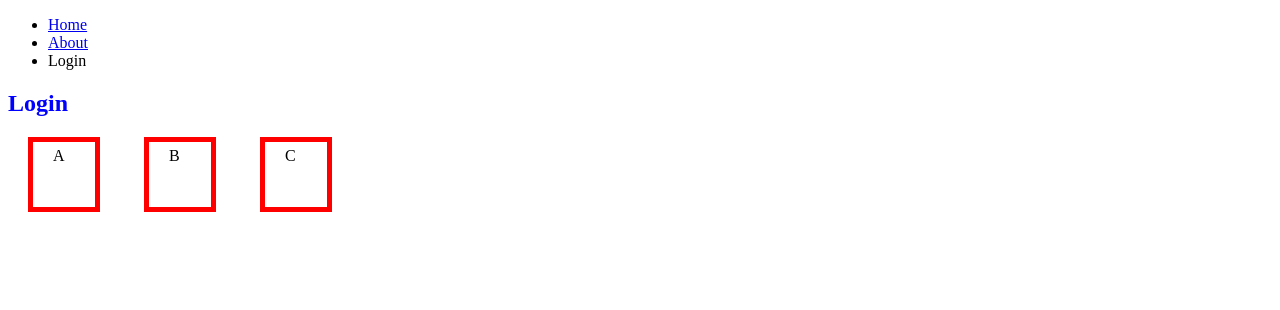
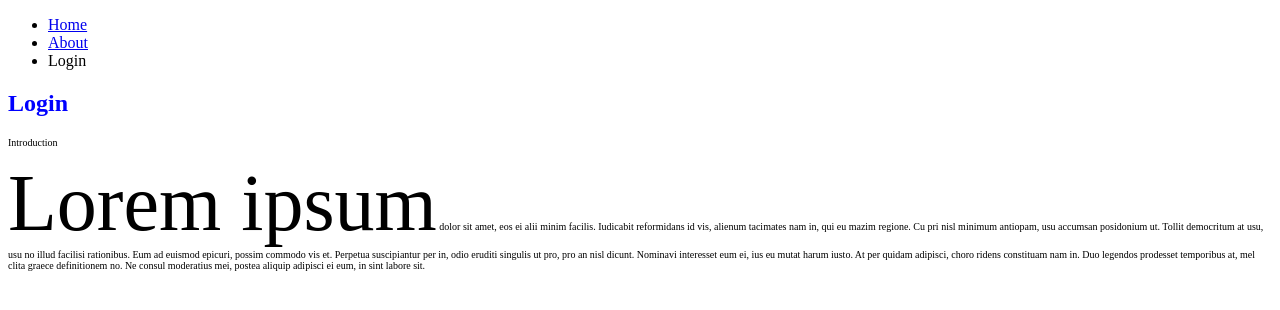
Before and after one commit to Billoncho/The-Complete-Web-Developer-02, a plain HTML site: page login.html in a window 1280 px wide. Drawn offline with Linux system fonts and the light colour scheme.

Commit message:
Learning about em and rem.

```diff
--- a/login.html
+++ b/login.html
@@ -18,9 +18,11 @@
     </header>
     <section>
         <h2>Login</h2>
-        <div class="boxmodel">A</div>
-        <div class="boxmodel">B</div>
-        <div class="boxmodel">C</div>
+            <p>Introduction</p>
+            <p><span>Lorem ipsum</span> dolor sit amet, eos ei alii minim facilis. Iudicabit reformidans id vis, alienum tacimates nam in, qui eu mazim regione. Cu pri nisl minimum antiopam, usu accumsan posidonium ut. Tollit democritum at usu, usu no illud facilisi rationibus. Eum ad euismod epicuri, possim commodo vis et.
+
+                Perpetua suscipiantur per in, odio eruditi singulis ut pro, pro an nisl dicunt. Nominavi interesset eum ei, ius eu mutat harum iusto. At per quidam adipisci, choro ridens constituam nam in. Duo legendos prodesset temporibus at, mel clita graece definitionem no. Ne consul moderatius mei, postea aliquip adipisci ei eum, in sint labore sit.
+            </p>
     </section>
 </body>
 </html>
--- a/style2.css
+++ b/style2.css
@@ -2,11 +2,10 @@ h2 {
     color: blue;
 }
 
-.boxmodel {
-    border: 5px solid red;
-    display: inline-block;
-    padding: 5px 20px 5px 20px;
-    margin: 0px 20px 0px 20px;
-    width: 22px;
-    height: 55px;
+p {
+    font-size: 10px;
 }
+
+span {
+    font-size: 5rem;
+}
```
